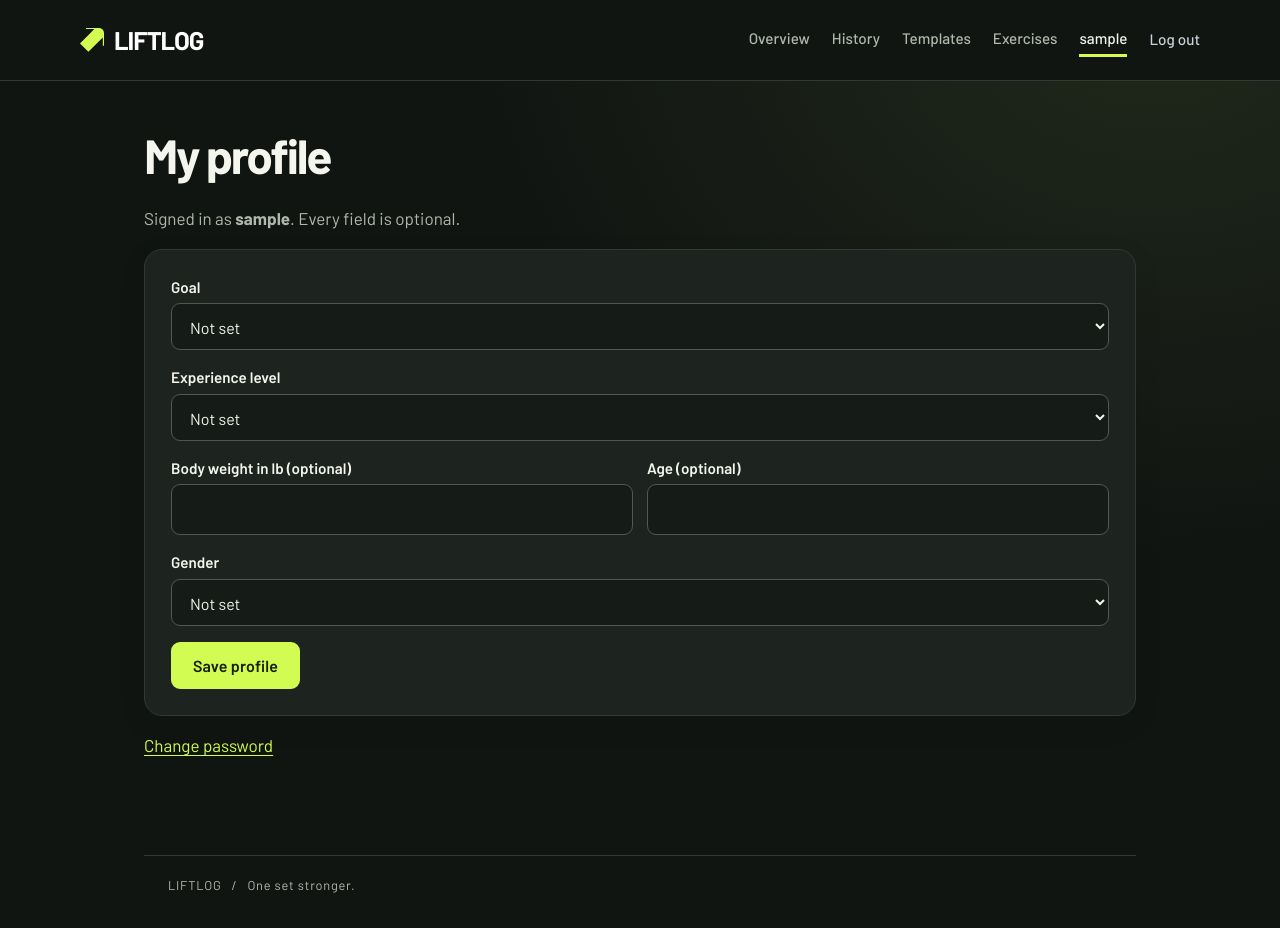
After one commit to brendanboedy/LiftLog, a Flask app: page /profile/ in a window 1280 px wide. The commit adds this page. Run offline with Flask 3, Linux system fonts and the light colour scheme; the visitor is signed in with stand-in values (Sample User, id 1).

Commit message:
add profile page and change password (FR-4, FR-5)
Users can view and update their goal, experience level, body weight,
age and gender, and change their password after re-entering the
current one. Adds optional age and gender columns to users.

```diff
--- a/app/__init__.py
+++ b/app/__init__.py
@@ -52,6 +52,9 @@ def create_app(config_class=Config):
     from app.workout_sessions import bp as workout_sessions_bp
     app.register_blueprint(workout_sessions_bp)
 
+    from app.profile import bp as profile_bp
+    app.register_blueprint(profile_bp)
+
     # Adds the `flask --app run seed-exercises` command (loads predefined exercises).
     from app.exercises.seed import seed_exercises_command
     app.cli.add_command(seed_exercises_command)
--- a/app/models.py
+++ b/app/models.py
@@ -29,11 +29,14 @@ class User(UserMixin, db.Model):
     password_hash = db.Column(db.String(128), nullable=False)
     created_at = db.Column(db.DateTime(timezone=True), nullable=False, default=utc_now)
 
-    # Profile fields from the ER model. Optional for now; the profile page
-    # (FR-4, Increment 2) will let users fill them in.
+    # Profile fields (FR-4). All optional; users fill them in on the profile page.
+    # age and gender are not in the ER model: they were added because the AI
+    # suggestions (FR-33) use them (open team decision on FR-4).
     goal_type = db.Column(db.String(50))
     experience_level = db.Column(db.String(50))
-    body_weight = db.Column(db.Float)
+    body_weight = db.Column(db.Float)  # lb, like set weights
+    age = db.Column(db.Integer)
+    gender = db.Column(db.String(30))
 
     def set_password(self, password):
         """Hash the password with bcrypt and store only the hash."""
@@ -66,6 +69,13 @@ EQUIPMENT_TYPES = [
 ]
 MOVEMENT_TYPES = ["Compound", "Isolation"]
 DIFFICULTIES = ["Beginner", "Intermediate", "Advanced"]
+
+# Choices for the profile page (FR-4).
+GOAL_TYPES = ["Build muscle", "Get stronger", "Lose fat", "Improve endurance", "General fitness"]
+EXPERIENCE_LEVELS = DIFFICULTIES
+GENDERS = ["Female", "Male", "Non-binary", "Prefer not to say"]
+MIN_AGE, MAX_AGE = 13, 100
+MAX_BODY_WEIGHT = 1000  # lb
 
 
 class Exercise(db.Model):
--- /dev/null
+++ b/app/profile/__init__.py
@@ -0,0 +1,6 @@
+"""The "profile" blueprint: view and update your profile, change your password (FR-4, FR-5)."""
+from flask import Blueprint
+
+bp = Blueprint("profile", __name__, url_prefix="/profile")
+
+from app.profile import routes  # noqa: E402,F401
--- /dev/null
+++ b/app/profile/forms.py
@@ -0,0 +1,57 @@
+"""Forms for the profile pages. Failed checks show a message next to the field (FR-36)."""
+from flask_wtf import FlaskForm
+from wtforms import FloatField, IntegerField, PasswordField, SelectField, SubmitField
+from wtforms.validators import DataRequired, EqualTo, Length, NumberRange, Optional
+
+from app.auth.forms import password_not_too_long
+from app.models import EXPERIENCE_LEVELS, GENDERS, GOAL_TYPES, MAX_AGE, MAX_BODY_WEIGHT, MIN_AGE
+from app.workout_sessions.forms import real_number
+
+
+def optional_choices(options):
+    return [("", "Not set")] + [(o, o) for o in options]
+
+
+class ProfileForm(FlaskForm):
+    """FR-4: goal, experience, body weight, age and gender. Every field is optional."""
+    goal_type = SelectField("Goal", choices=optional_choices(GOAL_TYPES), validators=[Optional()])
+    experience_level = SelectField(
+        "Experience level", choices=optional_choices(EXPERIENCE_LEVELS), validators=[Optional()],
+    )
+    body_weight = FloatField(
+        "Body weight in lb (optional)",
+        validators=[
+            Optional(),
+            real_number,
+            NumberRange(min=1, max=MAX_BODY_WEIGHT,
+                        message=f"Body weight must be from 1 to {MAX_BODY_WEIGHT} lb."),
+        ],
+    )
+    age = IntegerField(
+        "Age (optional)",
+        validators=[
+            Optional(),
+            NumberRange(min=MIN_AGE, max=MAX_AGE,
+                        message=f"Age must be a whole number from {MIN_AGE} to {MAX_AGE}."),
+        ],
+    )
+    gender = SelectField("Gender", choices=optional_choices(GENDERS), validators=[Optional()])
+    submit = SubmitField("Save profile")
+
+
+class ChangePasswordForm(FlaskForm):
+    """FR-5: the current password must be re-entered before setting a new one."""
+    current_password = PasswordField("Current password", validators=[DataRequired()])
+    new_password = PasswordField(
+        "New password",
+        validators=[
+            DataRequired(),
+            Length(min=8, message="Password must be at least 8 characters."),
+            password_not_too_long,
+        ],
+    )
+    confirm_password = PasswordField(
+        "Confirm new password",
+        validators=[DataRequired(), EqualTo("new_password", message="Passwords do not match.")],
+    )
+    submit = SubmitField("Change password")
--- /dev/null
+++ b/app/profile/routes.py
@@ -0,0 +1,40 @@
+"""Profile pages. Both only ever touch the logged-in user's own account (NFR-2, NFR-3)."""
+from flask import flash, redirect, render_template, url_for
+from flask_login import current_user, login_required
+
+from app.extensions import db
+from app.profile import bp
+from app.profile.forms import ChangePasswordForm, ProfileForm
+
+
+@bp.route("/", methods=["GET", "POST"])
+@login_required
+def edit():
+    """FR-4: view and update the profile. The form starts filled in with the saved values."""
+    form = ProfileForm(obj=current_user)
+    if form.validate_on_submit():
+        current_user.goal_type = form.goal_type.data or None
+        current_user.experience_level = form.experience_level.data or None
+        current_user.body_weight = form.body_weight.data
+        current_user.age = form.age.data
+        current_user.gender = form.gender.data or None
+        db.session.commit()
+        flash("Profile saved.", "success")
+        return redirect(url_for("profile.edit"))
+    return render_template("profile/edit.html", form=form)
+
+
+@bp.route("/password", methods=["GET", "POST"])
+@login_required
+def change_password():
+    """FR-5: change the password after re-entering the current one."""
+    form = ChangePasswordForm()
+    if form.validate_on_submit():
+        if not current_user.check_password(form.current_password.data):
+            form.current_password.errors.append("Your current password is incorrect.")
+        else:
+            current_user.set_password(form.new_password.data)
+            db.session.commit()
+            flash("Your password was changed.", "success")
+            return redirect(url_for("profile.edit"))
+    return render_template("profile/password.html", form=form)
--- a/app/templates/base.html
+++ b/app/templates/base.html
@@ -20,7 +20,7 @@
         <a href="{{ url_for('workout_sessions.history') }}" {% if request.blueprint == 'workout_sessions' %}aria-current="page"{% endif %}>History</a>
         <a href="{{ url_for('workout_templates.list_templates') }}" {% if request.blueprint == 'workout_templates' %}aria-current="page"{% endif %}>Templates</a>
         <a href="{{ url_for('exercises.list_exercises') }}" {% if request.blueprint == 'exercises' %}aria-current="page"{% endif %}>Exercises</a>
-        <a href="{{ url_for('main.dashboard') }}">{{ current_user.username }}</a>
+        <a href="{{ url_for('profile.edit') }}" {% if request.blueprint == 'profile' %}aria-current="page"{% endif %}>{{ current_user.username }}</a>
         <!-- Log out is a small form (not a link) so it can carry a CSRF token -->
         <form class="inline" method="post" action="{{ url_for('auth.logout') }}">
           <input type="hidden" name="csrf_token" value="{{ csrf_token() }}">
--- /dev/null
+++ b/app/templates/profile/edit.html
@@ -0,0 +1,23 @@
+{% extends "base.html" %}
+{% from "_form_field.html" import field %}
+
+{% block title %}My profile · LiftLog{% endblock %}
+
+{% block content %}
+  <h1>My profile</h1>
+  <p class="muted">Signed in as <strong>{{ current_user.username }}</strong>. Every field is optional.</p>
+
+  <form method="post" novalidate class="card">
+    {{ form.hidden_tag() }}
+    {{ field(form.goal_type) }}
+    {{ field(form.experience_level) }}
+    <div class="filter-row">
+      {{ field(form.body_weight, type="number", step="any", min="1", inputmode="decimal") }}
+      {{ field(form.age, type="number", min="13", inputmode="numeric") }}
+    </div>
+    {{ field(form.gender) }}
+    {{ form.submit(class="button") }}
+  </form>
+
+  <p><a href="{{ url_for('profile.change_password') }}">Change password</a></p>
+{% endblock %}
```
Also changed, not shown: app/templates/profile/password.html (added, +18 -0 lines), migrations/versions/e1b4c8a07f25_add_age_and_gender_to_users.py (added, +28 -0 lines), tests/test_profile.py (added, +159 -0 lines).
